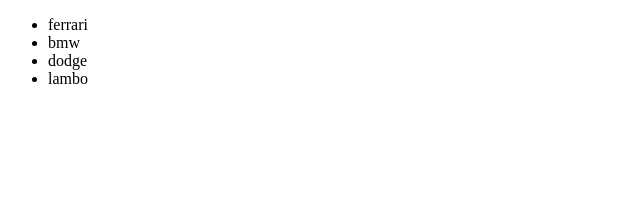
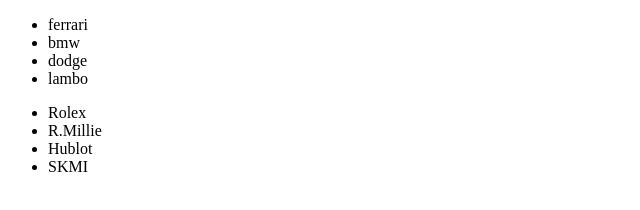
Before and after one commit to karinten-t/example-git, a plain HTML site: page index.html in a window 1280 px wide. Shown: the whole page, without its empty margins (0-640 px from the left). Drawn offline with Linux system fonts and the light colour scheme.

Commit message:
added watch branch and lists

```diff
--- a/index.html
+++ b/index.html
@@ -14,5 +14,12 @@
   <li>lambo</li>
 </ul>
 
+<ul>
+  <li>Rolex</li>
+  <li>R.Millie</li>
+  <li>Hublot</li>
+  <li>SKMI</li>
+</ul>
+
 </body>
 </html>
```
